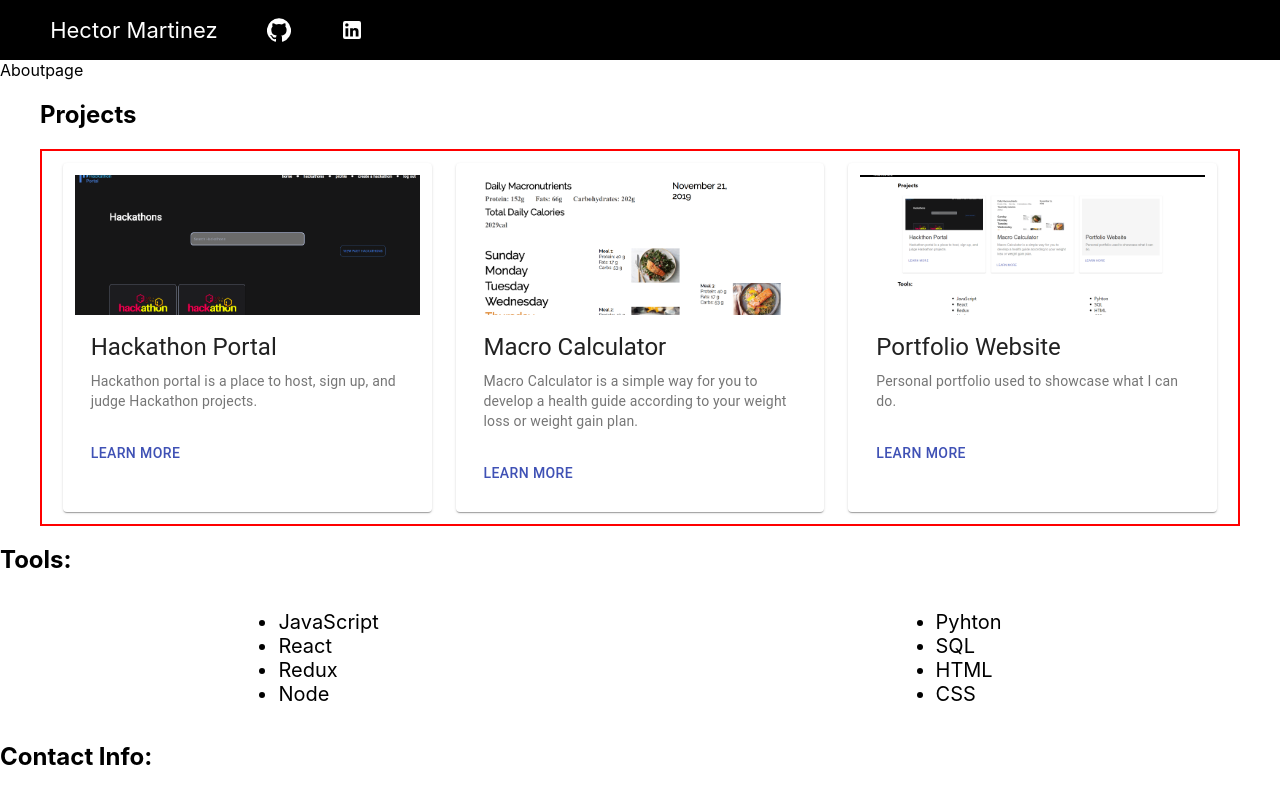
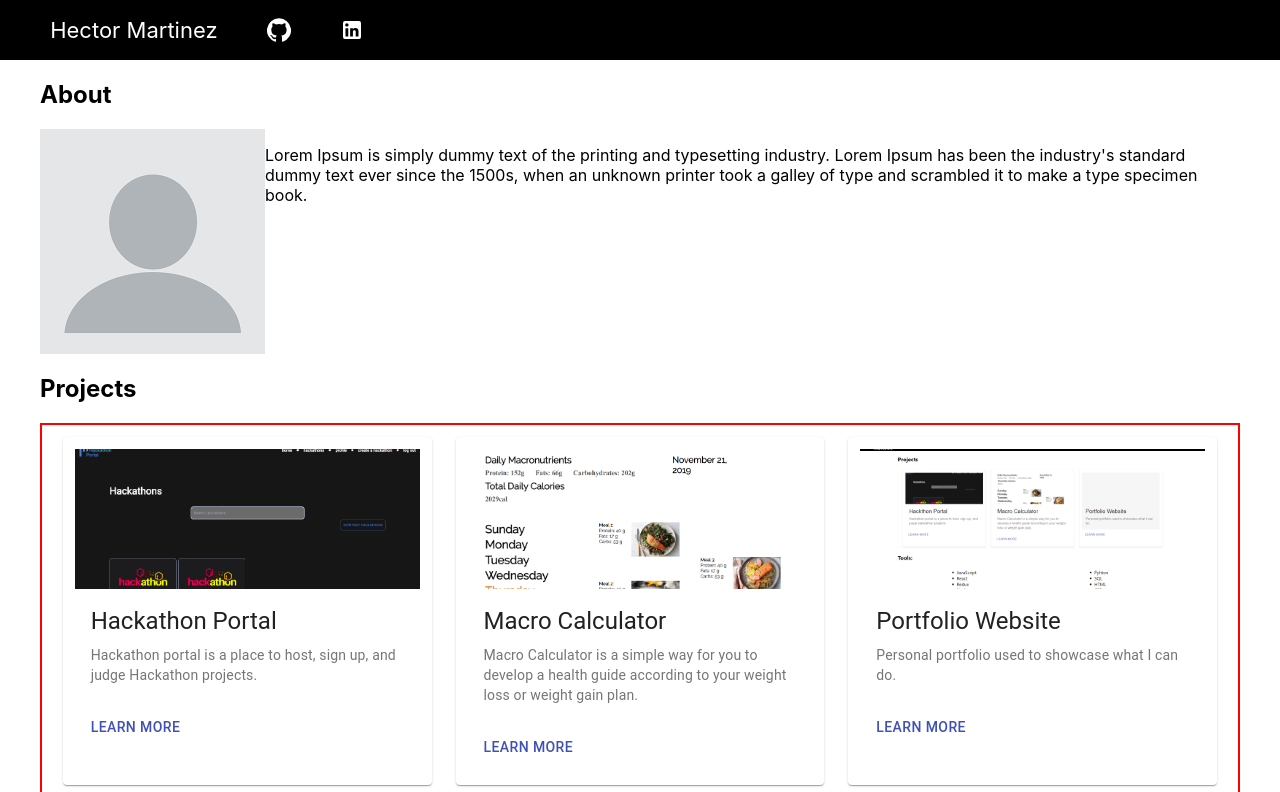
Before and after one commit to Hector-bit/Portfolio-HM, a React (Create React App) app: page / in a window 1280 px wide. Shown: the top 792 px of the page. Built offline with nearby package versions, Linux system fonts and the light colour scheme.

Commit message:
added about section

```diff
--- a/src/App.js
+++ b/src/App.js
@@ -30,17 +30,17 @@ function App() {
   return (
     <div className="App">
       <Header/>
-      <Aboutpage/>
       <section className={classes.mainpage}>
+        <Aboutpage/>
         <h2 className='projectsTitle'>Projects</h2>
         <div className={classes.projects}>
           <HackathonCard/>
           <MacroCard/>
           <PortfolioWebsite/>
         </div>
+        <Tools/>
+        <ContactInfo/>
       </section>
-      <Tools/>
-      <ContactInfo/>
     </div>
   );
 }
--- a/src/components/aboutpage.js
+++ b/src/components/aboutpage.js
@@ -1,8 +1,24 @@
 import React from 'react';
+import profile_picture from '../images/standin.png';
+import { makeStyles } from '@material-ui/core/styles';
+
+const useStyles = makeStyles({
+    body: {
+      display: 'flex',
+      flexDirection: 'row'
+    }
+  })
 
 function Aboutpage(){
+    const classes = useStyles();
     return(
-        <section>Aboutpage</section>
+        <section>
+            <h2>About</h2>
+            <div className={classes.body}>
+                <img src={profile_picture} alt='profile picture'/>
+                <p>Lorem Ipsum is simply dummy text of the printing and typesetting industry. Lorem Ipsum has been the industry's standard dummy text ever since the 1500s, when an unknown printer took a galley of type and scrambled it to make a type specimen book.</p>
+            </div>
+        </section>
     )
 }
 
```
Also changed, not shown: src/images/standin.png (added).
